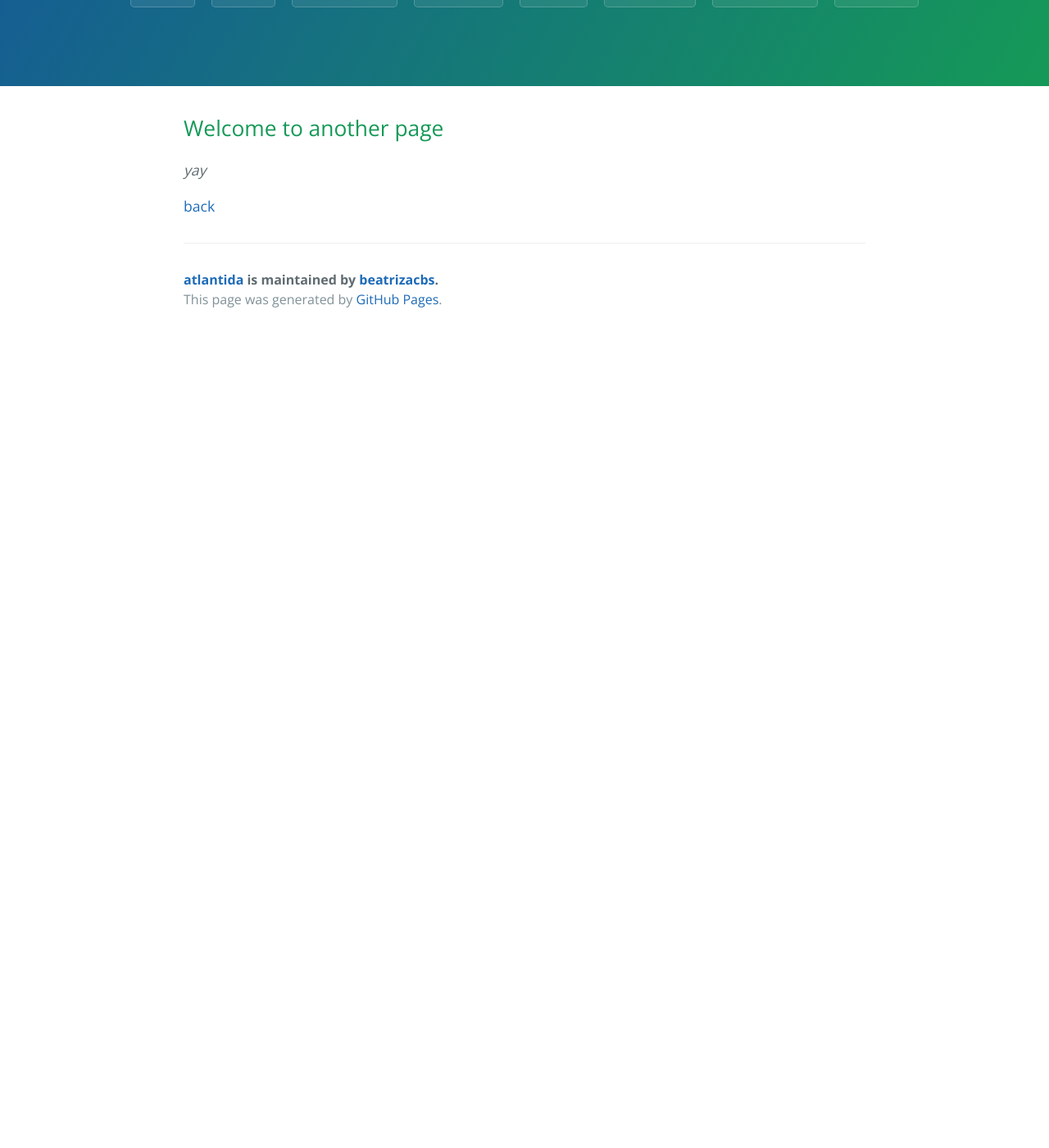
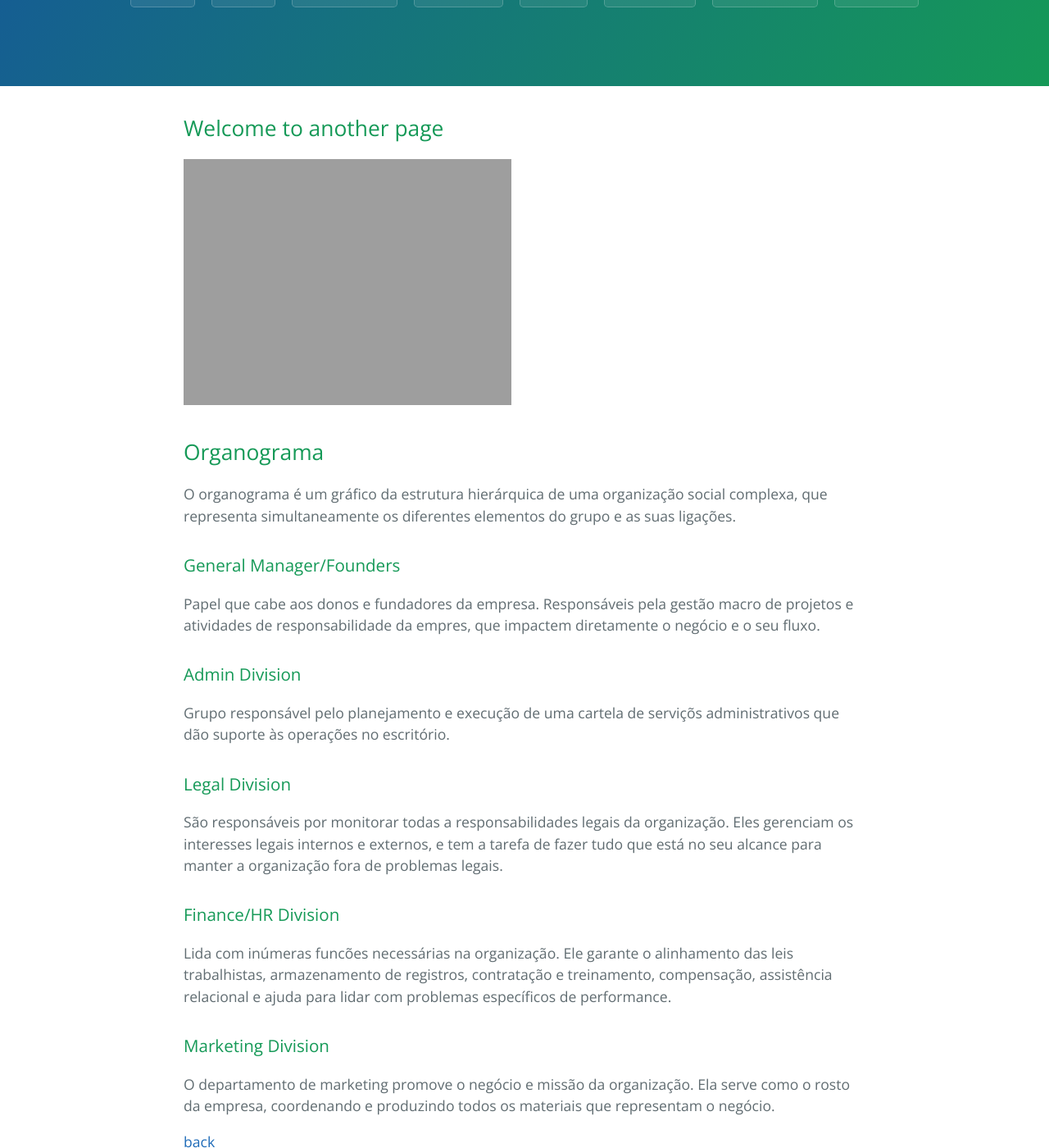
Before and after one commit to beatrizacbs/atlantida, a Jekyll site: the page built from papeis.md, in a window 1280 px wide and 1400 px high, scrolled down 278 px. Shown: the whole window at 82% size. Built offline with Jekyll 4.4.1, drawn with Linux system fonts in a browser that asks for light colours; before the commit the page ends 900 px from its top, so only the background shows below that; some of the changed text lies outside the part shown.

Commit message:
página de papéis

```diff
--- a/papeis.md
+++ b/papeis.md
@@ -1,11 +1,36 @@
 ---
 layout: default
-title: Another page
-description: This is just another page
+title: Papéis
+description: Qais sãos papéis na NoPark?
 ---
 
 ## Welcome to another page
 
-_yay_
+![Organograma](https://beatrizacbs.github.io/nopark/assets/images/oragnograma.jpg)
+
+## Organograma
+
+O organograma é um gráfico da estrutura hierárquica de uma organização social complexa, que representa simultaneamente os diferentes elementos do grupo e as suas ligações.
+
+### General Manager/Founders
+
+Papel que cabe aos donos e fundadores da empresa. Responsáveis pela gestão macro de projetos e atividades de responsabilidade da empres, que impactem diretamente o negócio e o seu fluxo.
+
+### Admin Division
+
+Grupo responsável pelo planejamento e execução de uma cartela de serviçõs administrativos que dão suporte às operações no escritório.
+
+### Legal Division
+
+São responsáveis por monitorar todas a responsabilidades legais da organização. Eles gerenciam os interesses legais internos e externos, e tem a tarefa de fazer tudo que está no seu alcance para manter a organização fora de problemas legais.
+
+### Finance/HR Division
+
+Lida com inúmeras funcões necessárias na organização. Ele garante o alinhamento das leis trabalhistas, armazenamento de registros, contratação e treinamento, compensação, assistência relacional e ajuda para lidar com problemas específicos de performance.
+
+### Marketing Division
+
+O departamento de marketing promove o negócio e missão da organização. Ela serve como o rosto da empresa, coordenando e produzindo todos os materiais que representam o negócio.
+
 
 [back](./)
```
Also changed, not shown: assets/images/organograma.jpg (added).
